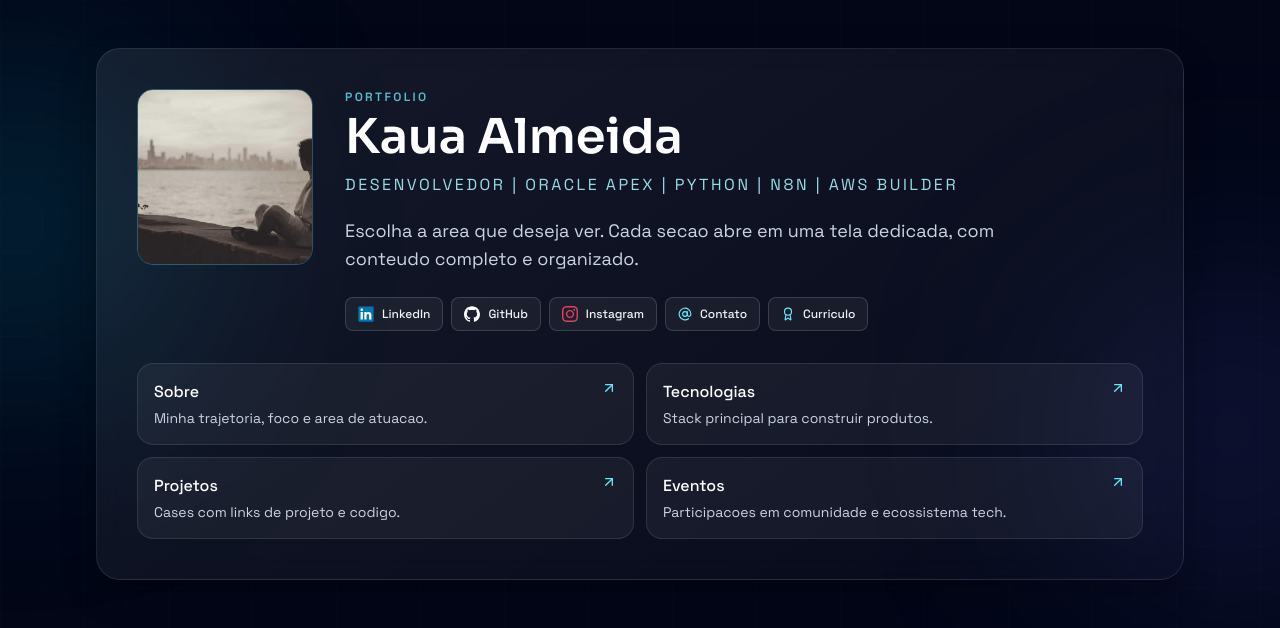
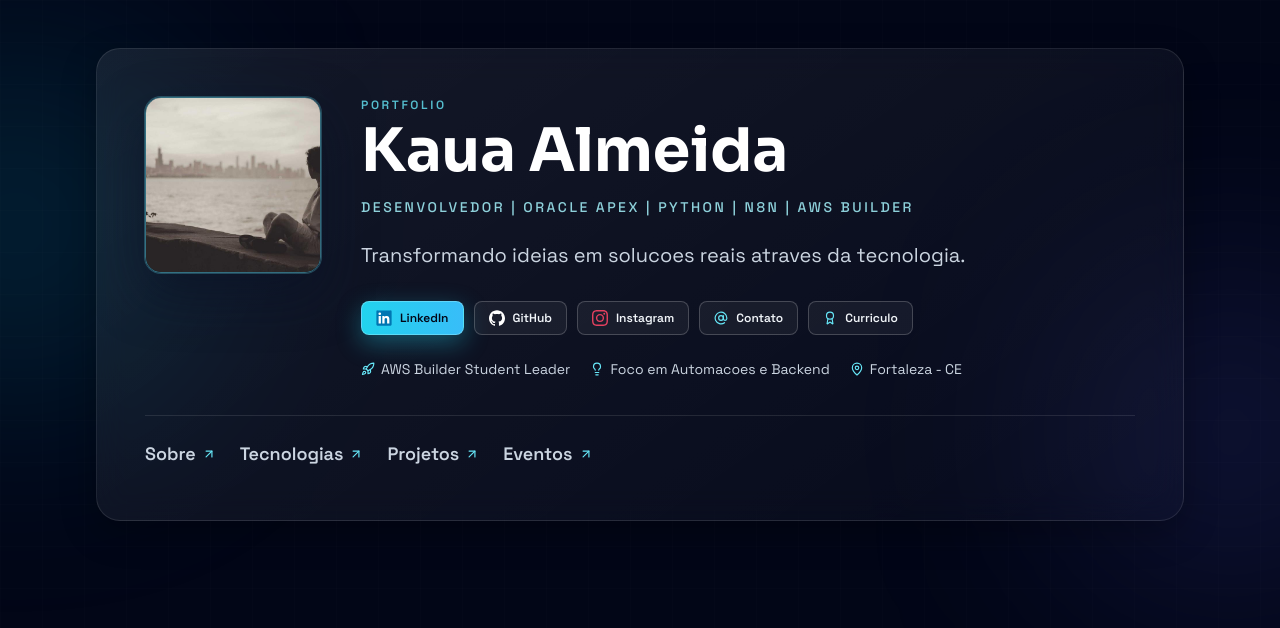
Before and after one commit to KauaSlv14/Site-Informativo, a React (Vite) app: page / in a window 1280 px wide. Shown: the top 628 px of the page. Built offline with nearby package versions, Linux system fonts and the light colour scheme.

Commit message:
refinando efeitos interativos

```diff
--- a/src/App.jsx
+++ b/src/App.jsx
@@ -14,6 +14,9 @@ import {
   FileCode2,
   GitBranch,
   Globe,
+  Lightbulb,
+  MapPin,
+  Rocket,
   Server,
 } from 'lucide-react'
 import { BrowserRouter, Link, Route, Routes } from 'react-router-dom'
@@ -122,22 +125,18 @@ function HomePage() {
   const sections = [
     {
       title: 'Sobre',
-      description: 'Minha trajetoria, foco e area de atuacao.',
       to: '/sobre',
     },
     {
       title: 'Tecnologias',
-      description: 'Stack principal para construir produtos.',
       to: '/tecnologias',
     },
     {
       title: 'Projetos',
-      description: 'Cases com links de projeto e codigo.',
       to: '/projetos',
     },
     {
       title: 'Eventos',
-      description: 'Participacoes em comunidade e ecossistema tech.',
       to: '/eventos',
     },
   ]
@@ -147,40 +146,58 @@ function HomePage() {
       initial="hidden"
       animate="show"
       variants={sectionReveal}
-      className="glass-card rounded-3xl border border-white/10 p-6 md:p-10"
+      className="glass-card rounded-3xl border border-white/10 p-6 md:p-12"
     >
-      <div className="grid items-start gap-8 md:grid-cols-[auto,1fr]">
-        <img
+      <div className="flex flex-col gap-8 md:flex-row md:items-start md:gap-10">
+        <motion.img
+          initial={{ opacity: 0, y: 10, scale: 0.98 }}
+          animate={{ opacity: 1, y: 0, scale: 1 }}
+          transition={{ duration: 0.45 }}
+          whileHover={{ scale: 1.03 }}
           src="/avatar/avatar.jpg"
           alt="Avatar de Kaua Almeida"
-          className="mx-auto h-36 w-36 rounded-2xl border border-cyan-300/30 object-cover md:h-44 md:w-44"
+          className="mx-auto h-36 w-36 shrink-0 rounded-2xl border border-cyan-300/40 object-cover shadow-[0_20px_50px_rgba(10,18,38,0.65)] ring-1 ring-cyan-300/25 transition-all duration-300 hover:shadow-[0_18px_45px_rgba(34,211,238,0.2)] md:mx-0 md:h-44 md:w-44"
         />
 
-        <div>
-          <p className="text-xs font-semibold uppercase tracking-[0.2em] text-cyan-300/80">
+        <motion.div
+          initial={{ opacity: 0, y: 12 }}
+          animate={{ opacity: 1, y: 0 }}
+          transition={{ duration: 0.5, delay: 0.08 }}
+          className="w-full"
+        >
+          <p className="text-xs font-semibold uppercase tracking-[0.22em] text-cyan-300/80">
             Portfolio
           </p>
-          <h1 className="mt-2 font-display text-4xl font-semibold text-white md:text-5xl">
+          <h1 className="mt-2 font-display text-5xl font-bold leading-[1.02] text-white md:text-6xl">
             Kaua Almeida
           </h1>
-          <p className="mt-3 text-sm uppercase tracking-[0.16em] text-cyan-200/90 md:text-base">
+          <p className="mt-4 text-xs font-medium uppercase tracking-[0.18em] text-cyan-200/85 md:text-sm">
             Desenvolvedor | Oracle APEX | Python | n8n | AWS Builder
           </p>
-          <p className="mt-5 max-w-2xl text-slate-300 md:text-lg">
-            Escolha a area que deseja ver. Cada secao abre em uma tela dedicada,
-            com conteudo completo e organizado.
+          <p className="mt-6 max-w-[52ch] text-base leading-relaxed text-slate-300 md:text-xl">
+            Transformando ideias em solucoes reais atraves da tecnologia.
           </p>
 
-          <div className="mt-6 flex flex-wrap gap-2">
+          <motion.div
+            initial={{ opacity: 0, y: 8 }}
+            animate={{ opacity: 1, y: 0 }}
+            transition={{ duration: 0.45, delay: 0.16 }}
+            className="mt-8 flex flex-wrap gap-2.5"
+          >
             {SOCIAL_LINKS.map((item) => {
               const Icon = item.icon
+              const isPrimary = item.label === 'LinkedIn'
               return (
                 <a
                   key={item.label}
                   href={item.href}
                   target={item.href.startsWith('http') ? '_blank' : undefined}
                   rel={item.href.startsWith('http') ? 'noreferrer noopener' : undefined}
-                  className="inline-flex items-center gap-2 rounded-lg border border-white/15 bg-white/5 px-3 py-2 text-xs font-medium text-slate-100 transition hover:border-cyan-300/70 hover:bg-cyan-400/15"
+                  className={`inline-flex items-center gap-2 rounded-lg px-3.5 py-2 text-xs font-semibold transition-all duration-300 hover:scale-105 ${
+                    isPrimary
+                      ? 'border border-cyan-200/40 bg-gradient-to-r from-cyan-400 to-sky-400 text-slate-950 shadow-[0_8px_24px_rgba(34,211,238,0.35)] hover:from-cyan-300 hover:to-sky-300'
+                      : 'border border-white/20 bg-white/5 text-slate-100 hover:border-cyan-300/70 hover:bg-cyan-400/15 hover:shadow-[0_8px_22px_rgba(34,211,238,0.22)]'
+                  }`}
                 >
                   {item.iconPath ? (
                     <img
@@ -189,42 +206,69 @@ function HomePage() {
                       className="h-4 w-4 object-contain"
                     />
                   ) : (
-                    <Icon size={14} className="text-cyan-300" />
+                    <Icon
+                      size={14}
+                      className={isPrimary ? 'text-slate-900' : 'text-cyan-300'}
+                    />
                   )}
                   {item.label}
                 </a>
               )
             })}
-          </div>
-        </div>
+          </motion.div>
+
+          <motion.div
+            initial={{ opacity: 0, y: 8 }}
+            animate={{ opacity: 1, y: 0 }}
+            transition={{ duration: 0.45, delay: 0.24 }}
+            className="mt-6 flex flex-wrap items-center gap-x-5 gap-y-2 text-xs text-slate-300 md:text-sm"
+          >
+            <span className="inline-flex items-center gap-1.5">
+              <Rocket size={14} className="text-cyan-300" />
+              AWS Builder Student Leader
+            </span>
+            <span className="inline-flex items-center gap-1.5">
+              <Lightbulb size={14} className="text-cyan-300" />
+              Foco em Automacoes e Backend
+            </span>
+            <span className="inline-flex items-center gap-1.5">
+              <MapPin size={14} className="text-cyan-300" />
+              Fortaleza - CE
+            </span>
+          </motion.div>
+        </motion.div>
       </div>
 
-      <div className="mt-8 grid gap-3 md:grid-cols-2">
+      <motion.div
+        initial={{ opacity: 0, y: 8 }}
+        animate={{ opacity: 1, y: 0 }}
+        transition={{ duration: 0.45, delay: 0.3 }}
+        className="mt-9 border-t border-white/10 pt-5"
+      >
+        <div className="flex flex-wrap items-center gap-x-5 gap-y-2 md:flex-nowrap md:gap-x-6">
           {sections.map((section, idx) => (
-          <motion.article
+            <motion.div
               key={section.title}
               custom={idx}
               initial="hidden"
               animate="show"
               variants={cardReveal}
-            className="rounded-2xl border border-white/10 bg-white/5 p-4"
             >
               <Link
                 to={section.to}
-              className="group flex items-start justify-between gap-3"
+                className="group relative inline-flex items-center gap-1.5 py-1 text-base font-semibold text-slate-300 transition-colors duration-300 hover:text-white md:text-lg"
               >
-              <div>
-                <p className="font-medium text-white">{section.title}</p>
-                <p className="mt-1 text-sm text-slate-300">{section.description}</p>
-              </div>
+                <span>{section.title}</span>
                 <ArrowUpRight
-                size={16}
-                className="text-cyan-300 transition group-hover:translate-x-[2px] group-hover:translate-y-[-2px]"
+                  size={14}
+                  className="shrink-0 text-cyan-300 transition group-hover:translate-x-[2px] group-hover:translate-y-[-2px]"
                 />
+                <span className="absolute bottom-0 left-0 h-[2px] w-0 bg-cyan-300 transition-all duration-300 group-hover:w-full" />
               </Link>
-          </motion.article>
+            </motion.div>
           ))}
         </div>
+      </motion.div>
     </motion.section>
   )
 }
```
Lines whose indentation alone changed are shown as unchanged.
